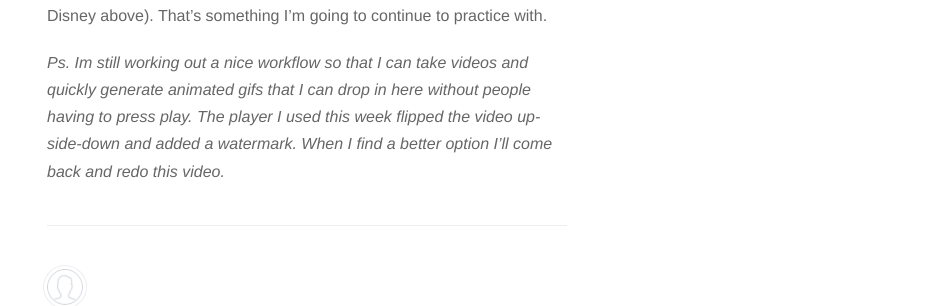
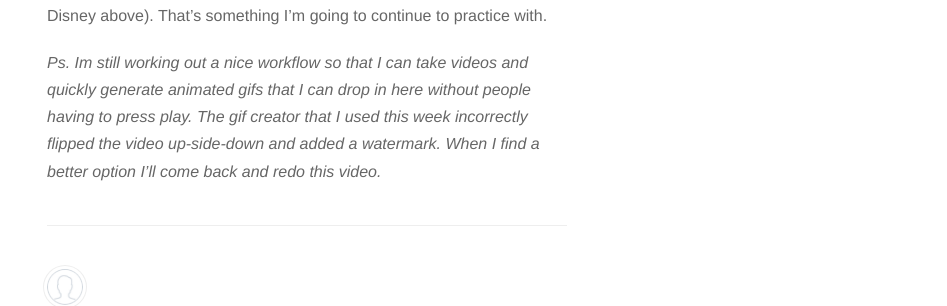
Before and after one commit to evolve2k/praxy, a Jekyll site: the page built from _posts/2016-10-11-early-attempts-do-multi-faceted-animations-work.md, in a window 1280 px wide. Shown: the part 1655-1961 px from the top of the page, without its empty margins (333-1280 px from the left). Built offline with Jekyll 4.4.1, drawn with Linux system fonts in a browser that asks for light colours; nearby versions of some CDN libraries.

Commit message:
Update from Forestry.io - 2016-10-11-early-attempts-do-multi-faceted-animations-work.md

```diff
--- a/_posts/2016-10-11-early-attempts-do-multi-faceted-animations-work.md
+++ b/_posts/2016-10-11-early-attempts-do-multi-faceted-animations-work.md
@@ -17,4 +17,4 @@ I've tested this with some friendly lizzards, the idea being that the body just
 
 I've also realised how hard it is to get a nice hand drawn walk cycle (aka Disney above). That's something I'm going to continue to practice with.
 
-*Ps. Im still working out a nice workflow so that I can take videos and quickly generate animated gifs that I can drop in here without people having to press play. The player I used this week flipped the video up-side-down and added a watermark. When I find a better option I'll come back and redo this video.*
+*Ps. Im still working out a nice workflow so that I can take videos and quickly generate animated gifs that I can drop in here without people having to press play. The gif creator that I used this week incorrectly flipped the video up-side-down and added a watermark. When I find a better option I'll come back and redo this video.*
```
